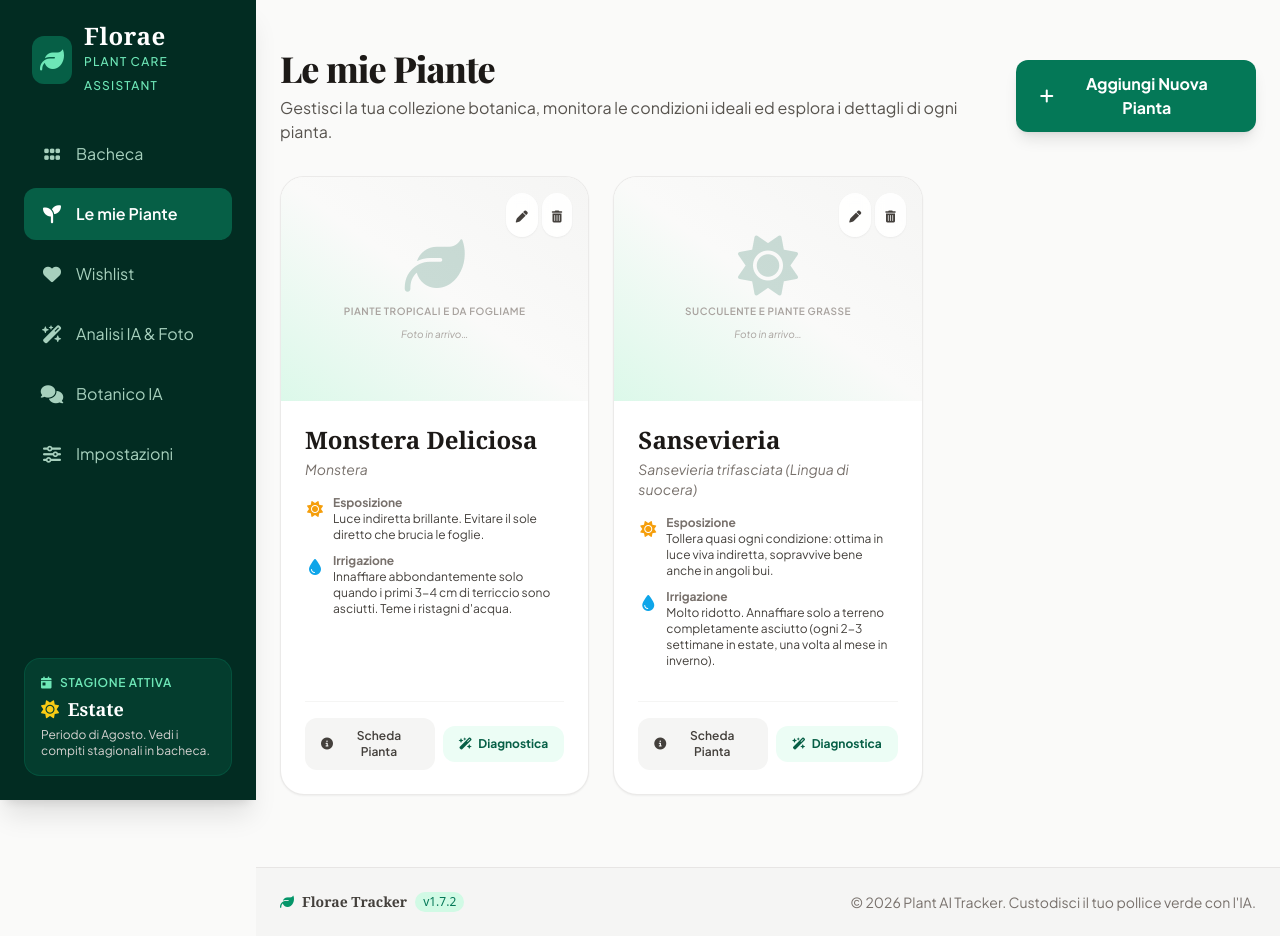
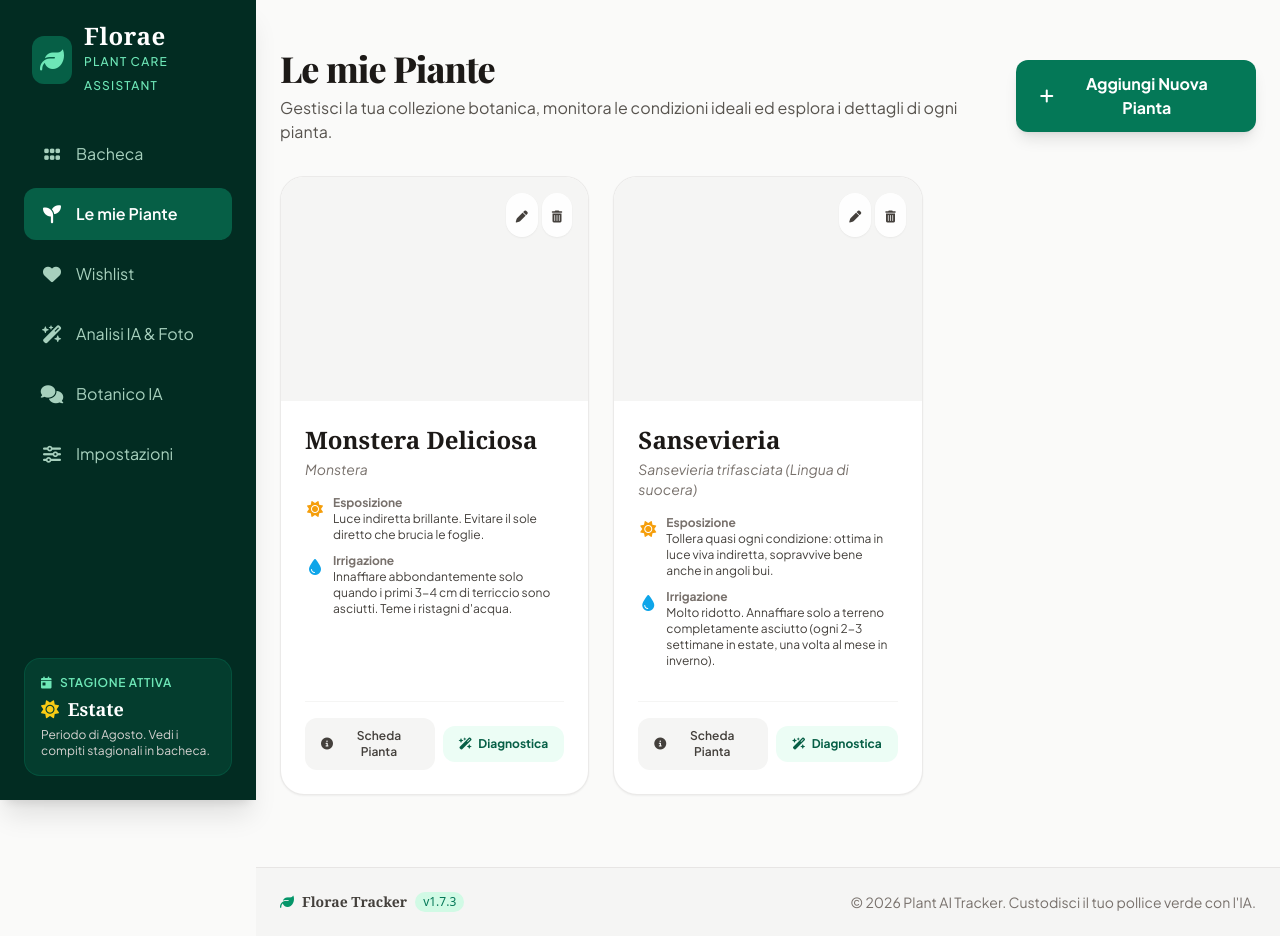
Before and after one commit to chiavedj/plant-tracker, a Flask app: page /plants in a window 1280 px wide. Run offline with Flask 3, Linux system fonts and the light colour scheme; data comes from the database, SQL or seed files in the repository; some libraries are stand-ins or nearby versions; some web fonts are replaced.

Commit message:
v1.7.3: Fallback placeholder per foto eliminate + pulizia DB riferimenti mancanti

```diff
--- a/app.py
+++ b/app.py
@@ -11,7 +11,7 @@ import time
 import requests
 import google.generativeai as genai
 
-__version__ = "1.7.2"  # Fonte unica della versione (vedi CHANGELOG.md)
+__version__ = "1.7.3"  # Fonte unica della versione (vedi CHANGELOG.md)
 
 app = Flask(__name__)
 app.secret_key = "plant_tracker_super_secret_key"
@@ -1562,6 +1562,18 @@ if __name__ == '__main__':
             db.session.commit()
             print(f"Migrazione: rigenerati i consigli stagionali di {regenerated} piante in base alla specie")
 
+        # Migrazione 1.7.3: ripristina le piante che puntano a foto non più
+        # presenti su disco (file eliminati), così la card mostra il placeholder
+        missing_fixed = 0
+        for p in Plant.query.filter(Plant.image_url.isnot(None)).all():
+            file_path = os.path.join(app.root_path, p.image_url.lstrip('/'))
+            if not os.path.exists(file_path):
+                p.image_url = None
+                missing_fixed += 1
+        if missing_fixed:
+            db.session.commit()
+            print(f"Migrazione: ripuliti {missing_fixed} riferimenti a foto non più presenti su disco")
+
         # Populate with some default plants if db is empty
         if Plant.query.count() == 0:
             p1 = Plant(
--- a/templates/plants.html
+++ b/templates/plants.html
@@ -23,10 +23,10 @@
                     <!-- Plant Image or Placeholder -->
                     <div class="relative h-56 bg-stone-100 overflow-hidden">
                         {% if plant.image_url %}
-                            <img src="{{ plant.image_url }}" alt="{{ plant.name }}" class="w-full h-full object-cover group-hover:scale-105 transition-transform duration-500">
-                        {% else %}
+                            <img src="{{ plant.image_url }}" alt="{{ plant.name }}" class="w-full h-full object-cover group-hover:scale-105 transition-transform duration-500"
+                                 onerror="this.style.display='none'; this.nextElementSibling.classList.remove('hidden')">
                             {% set cat_label, cat_icon = plant_category(plant.name, plant.species) %}
-                            <div class="w-full h-full bg-gradient-to-tr from-emerald-100/70 via-stone-50 to-stone-100 flex flex-col items-center justify-center gap-2">
+                            <div class="hidden flex w-full h-full bg-gradient-to-tr from-emerald-100/70 via-stone-50 to-stone-100 flex-col items-center justify-center gap-2">
                                 <i class="fa-solid {{ cat_icon }} text-6xl text-emerald-800/20 group-hover:scale-110 transition-transform duration-500"></i>
                                 <span class="text-[10px] uppercase tracking-wider text-stone-400 font-semibold">{{ cat_label }}</span>
                                 <span class="text-[10px] text-stone-400 italic">Foto in arrivo…</span>
@@ -292,11 +292,17 @@
         fetch(`/plant/${plantId}`)
             .then(res => res.json())
             .then(data => {
+                const detailImg = document.getElementById('detail-img');
+                // Se il file della foto non esiste più, torna al placeholder
+                detailImg.onerror = function() {
+                    if (this.src.endsWith('/static/img/placeholder.svg')) return; // evita loop
+                    this.src = '/static/img/placeholder.svg';
+                };
                 if (data.image_url && !data.image_url.includes('placeholder')) {
-                    document.getElementById('detail-img').src = data.image_url;
+                    detailImg.src = data.image_url;
                 } else {
                     // Placeholder illustrato per piante senza foto
-                    document.getElementById('detail-img').src = '/static/img/placeholder.svg';
+                    detailImg.src = '/static/img/placeholder.svg';
                 }
                 document.getElementById('detail-name').innerText = data.name;
                 document.getElementById('detail-mobile-name').innerText = data.name;
```
Also changed, not shown: CHANGELOG.md.
